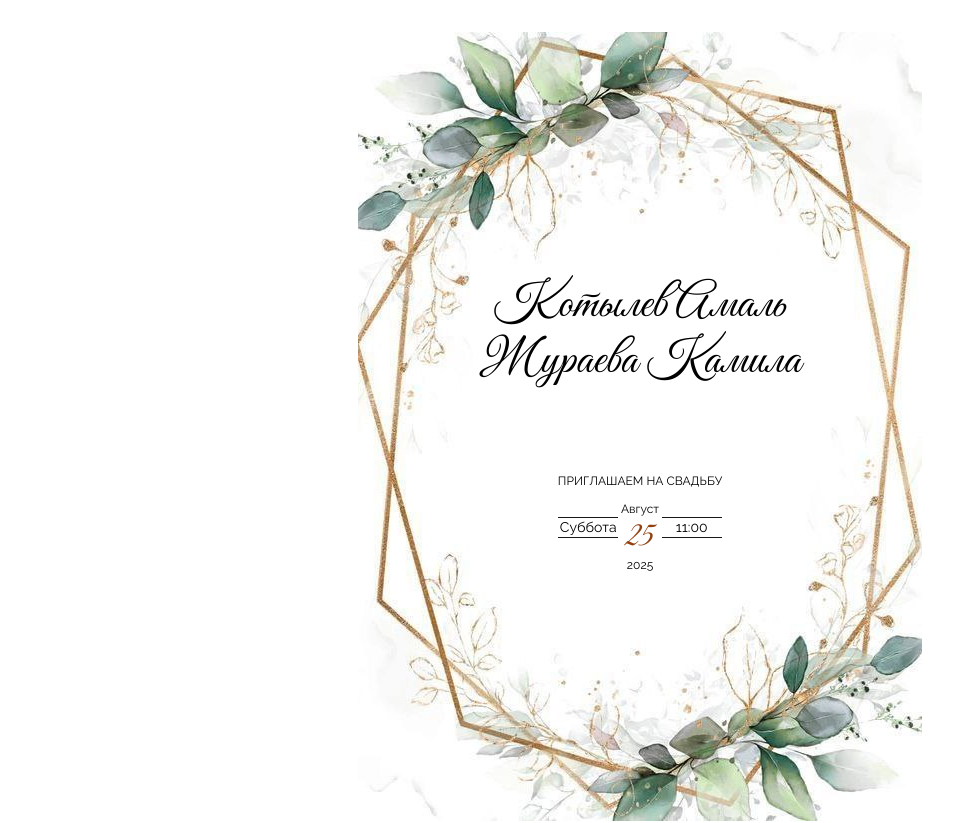
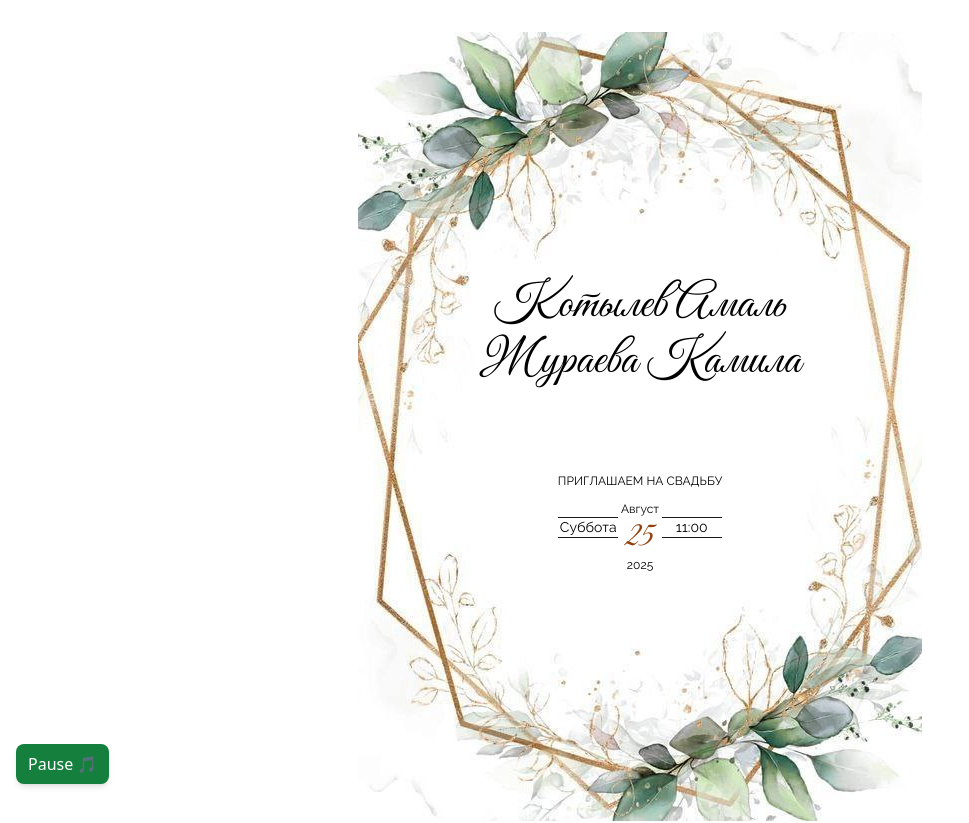
Before and after one commit to khmiq/invitation, a React (Vite) app: page / in a window 1280 px wide. Shown: the top 823 px of the page, without its empty margins (0-969 px from the left). Built offline with nearby package versions, Linux system fonts and the light colour scheme.

Commit message:
fixed music issues

```diff
--- a/src/components/Bcgmusic.jsx
+++ b/src/components/Bcgmusic.jsx
@@ -1,8 +1,42 @@
-import React, { useEffect, useRef } from "react";
+// import React, { useEffect, useRef } from "react";
+// import bgMusic from "../assets/audio.mp3";
+
+// const BackgroundMusic = () => {
+//   const audioRef = useRef(null);
+
+//   useEffect(() => {
+//     const playAudio = async () => {
+//       if (audioRef.current) {
+//         audioRef.current.volume = 0.2;
+//         try {
+//           await audioRef.current.play();
+//         } catch (err) {
+//           console.warn("Autoplay blocked, waiting for interaction...");
+//         }
+//       }
+//     };
+
+//     document.addEventListener("click", playAudio, { once: true });
+//     document.addEventListener("scroll", playAudio, { once: true });
+
+//     return () => {
+//       document.removeEventListener("click", playAudio);
+//       document.removeEventListener("scroll", playAudio);
+//     };
+//   }, []);
+
+//   return <audio ref={audioRef} src={bgMusic} loop />;
+// };
+
+// export default BackgroundMusic;
+
+
+import React, { useEffect, useRef, useState } from "react";
 import bgMusic from "../assets/audio.mp3";
 
 const BackgroundMusic = () => {
   const audioRef = useRef(null);
+  const [isPlaying, setIsPlaying] = useState(true);
 
   useEffect(() => {
     const playAudio = async () => {
@@ -25,7 +59,28 @@ const BackgroundMusic = () => {
     };
   }, []);
 
-  return <audio ref={audioRef} src={bgMusic} loop />;
+  const toggleMusic = () => {
+    if (audioRef.current) {
+      if (isPlaying) {
+        audioRef.current.pause();
+      } else {
+        audioRef.current.play().catch((err) => console.warn("Error playing:", err));
+      }
+      setIsPlaying(!isPlaying);
+    }
+  };
+
+  return (
+    <div className="fixed bottom-4 left-4 flex items-center gap-2">
+      <audio ref={audioRef} src={bgMusic} loop />
+      <button
+        onClick={toggleMusic}
+        className="bg-green-700 text-white px-3 py-2 rounded-lg shadow-md hover:bg-green-900 transition"
+      >
+        {isPlaying ? "Pause 🎵" : "Play ▶️"}
+      </button>
+    </div>
+  );
 };
 
 export default BackgroundMusic;
```
